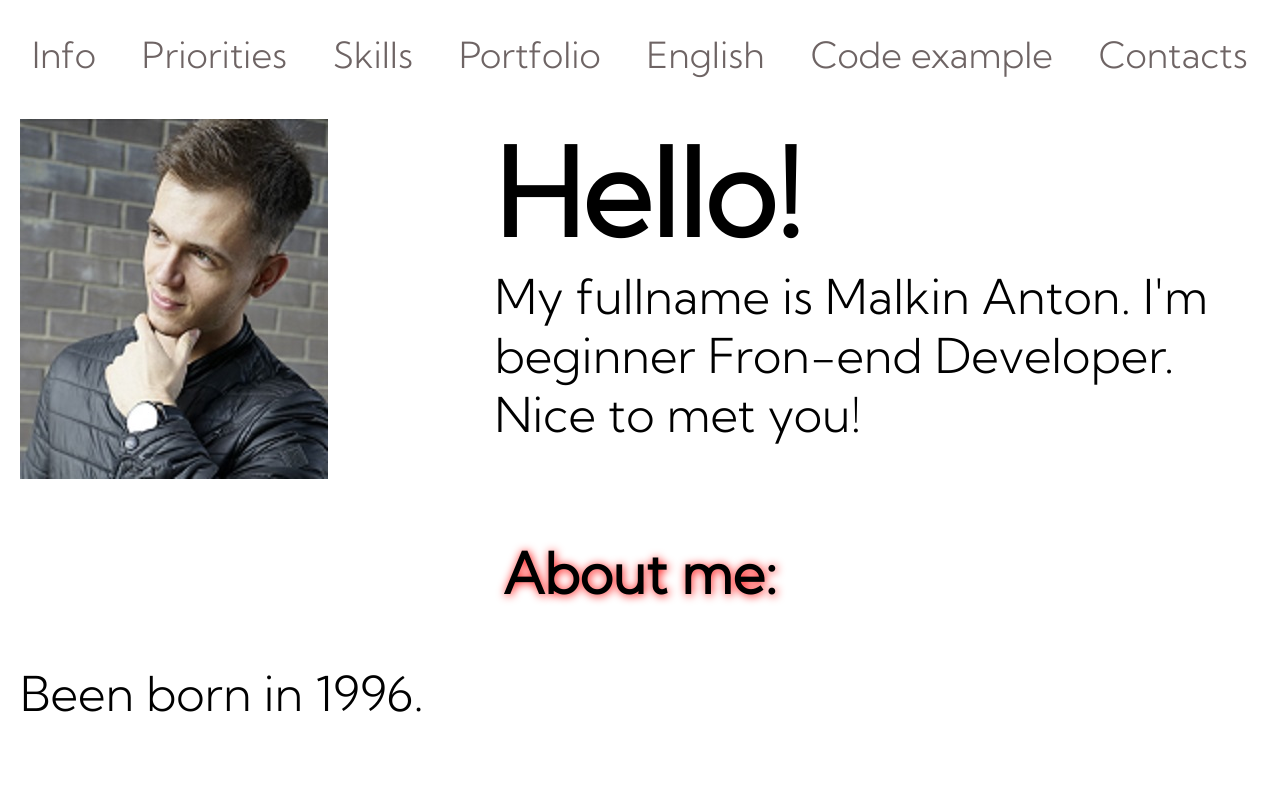
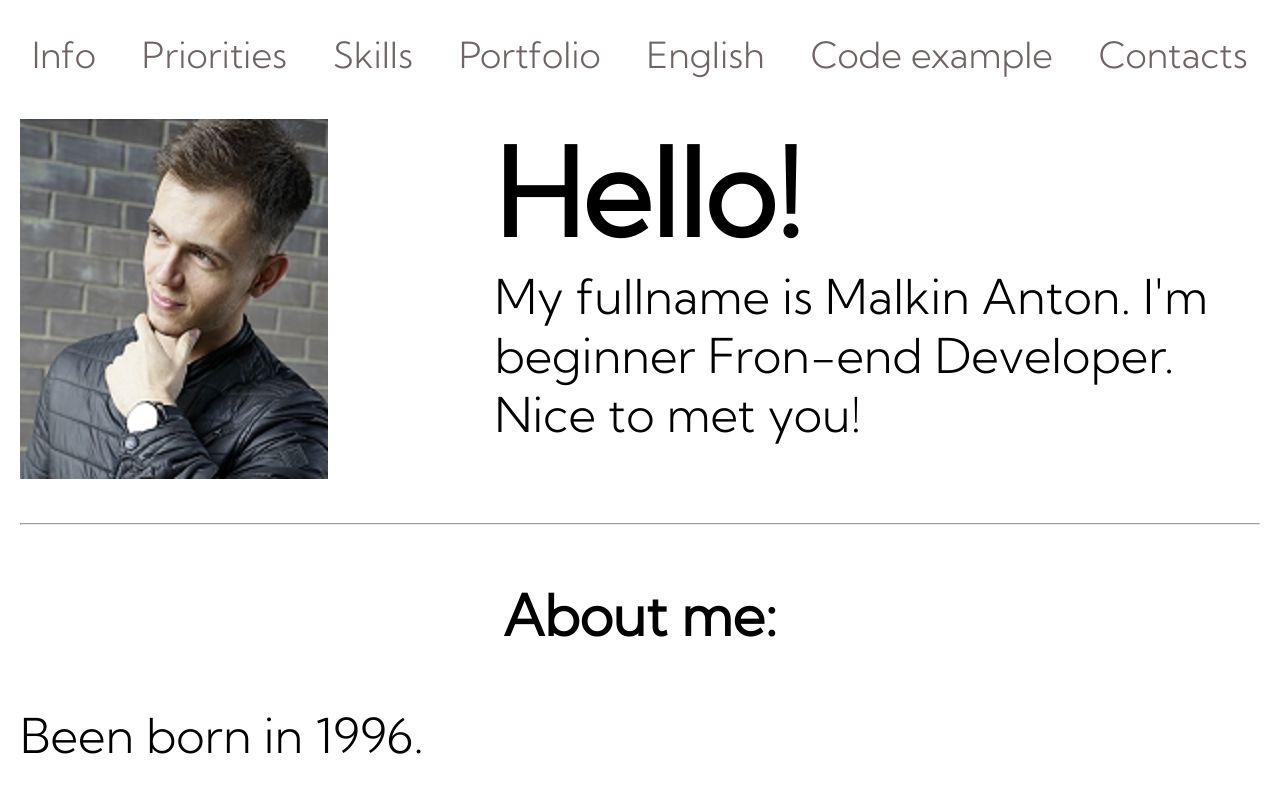
Before and after one commit to Antongron/rsschool-cv, a plain HTML site: page index.html in a window 1280 px wide. Shown: the top 790 px of the page. Drawn offline with Linux system fonts and the light colour scheme.

Commit message:
fix: delete font shadow and add horizontal line under header

```diff
--- a/index.html
+++ b/index.html
@@ -35,6 +35,11 @@
 				</div>
 			</div>
 		</header>
+
+		<br>
+		<br>
+		<hr>
+
 
 		<main>
 			<h2 class="about-title" id="info">About me:</h2>
--- a/style.css
+++ b/style.css
@@ -29,7 +29,9 @@ h3 {
 	font-size: 56px;
 	text-align: center;
 	margin: 56px 0;
-	text-shadow: red 1px 1px 10px;
+	font-weight: bolder !important;
+
+	/* text-shadow: black 1px 1px 10px; */
 }
 
 .wrapper {
```
